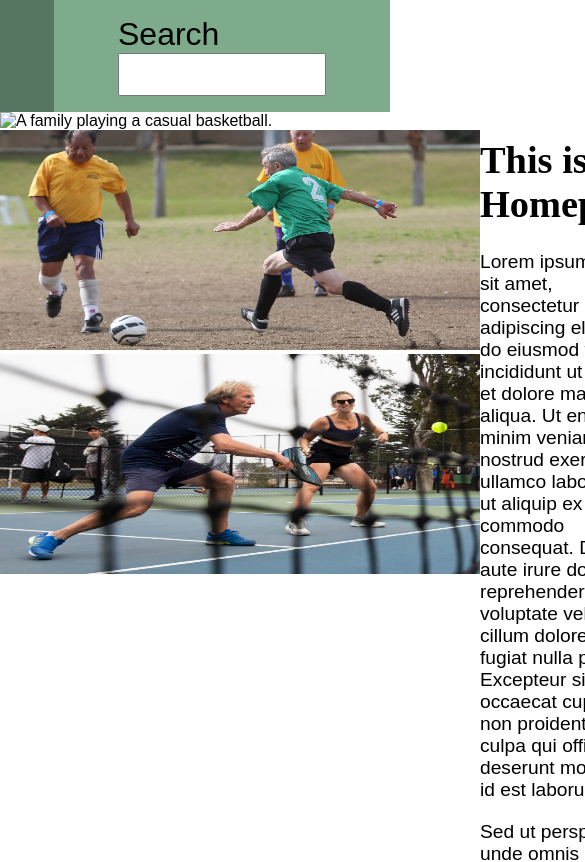
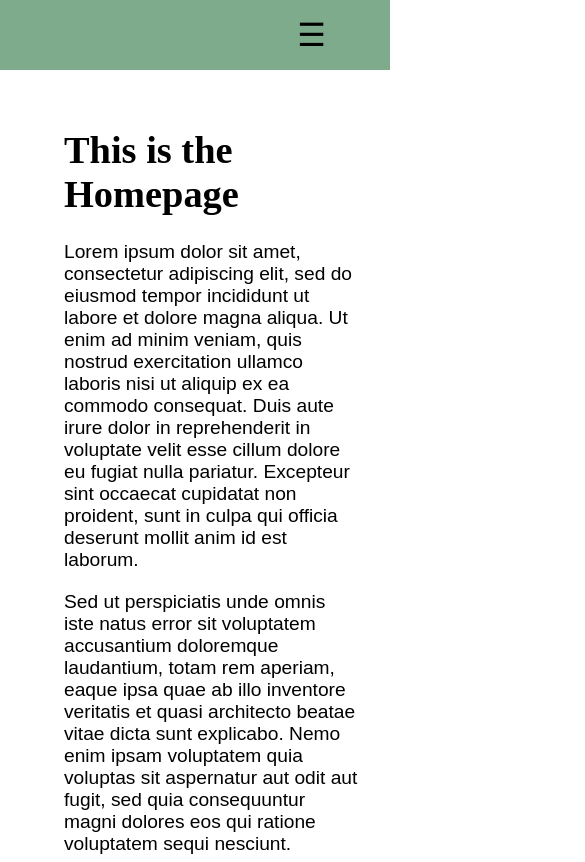
Before and after one commit to j-goodman/css-debugging-warmup, a plain HTML site: page index.html in a window 390 px wide. Shown: the top 862 px of the page, 585 px wide, since content can reach past the window. Drawn offline with Linux system fonts and the light colour scheme; a web font is replaced by a local one.

Commit message:
Fix CSS and add responsive styling.

```diff
--- a/index.html
+++ b/index.html
@@ -16,6 +16,9 @@
             <input type="text">
         </div>
     </div>
+    <div class="mobile-nav-bar">
+        <div class="nav-bar-item">☰</div>
+    </div>
     <div class="main-body">
         <div class="homepage-photos">
             <img src="./images/basketball-game.jpeg" alt="A family playing a casual basketball.">
--- a/style.css
+++ b/style.css
@@ -8,30 +8,29 @@ margin: 0;
 h1 {
     font-family: 'Kalnia', serif;
 }
-    .nav-bar {
+
+.nav-bar, .mobile-nav-bar {
     background-color: #7dab8b;
     display: flex;
     flex-direction: row;
-
     justify-content: end;
 }
+
 .nav-bar-item {
-
+    display: flex;
+    flex-direction: row;
     font-size: 2em;
     padding: 16px 64px;
 }
 
-
-
-
 .nav-bar-item input {
     font-size: 1em;
+    margin-left: 16px;
     width: 200px;
 }
 
 .nav-bar-item:hover {
     background-color: #567662;
-
     color: #fff;
     cursor: pointer;
 }
@@ -39,24 +38,66 @@ cursor: pointer;
 .no-hover:hover {
     background-color: #7dab8b;
     color: #000;
-
     cursor: auto;
 }
 
 .main-body {
-
-
     display: flex;
     flex-direction: row;
+    padding: 32px;
 }
-
-
 
 .homepage-photos img {
     height: 220px;
-
+    object-fit: cover;
     width: 480px;
 }
+
 .homepage-text {
     font-size: 1.2em;
+    margin-left: 32px;
+    padding-top: 32px;
+    text-align: right;
 }
+
+.mobile-nav-bar {
+    display: none;
+}
+
+@media (max-width: 940px) {
+    .nav-bar {
+        display: none;
+    }
+
+    .mobile-nav-bar {
+        display: flex;
+    }
+}
+
+@media (max-width: 840px) {
+    .main-body {
+        flex-direction: column-reverse;
+    }
+
+    .homepage-text {
+        padding-top: 0;
+        text-align: left;
+    }
+
+    .homepage-photos {
+        display: flex;
+        flex-direction: column;
+        align-items: center;
+    }
+
+    .homepage-photos img {
+        height: 370px;
+        width: 100%;
+    }
+}
+
+@media (max-width: 310px) {
+    .homepage-text {
+        font-size: .8em;
+    }
+}
```
Lines whose indentation alone changed are shown as unchanged.
